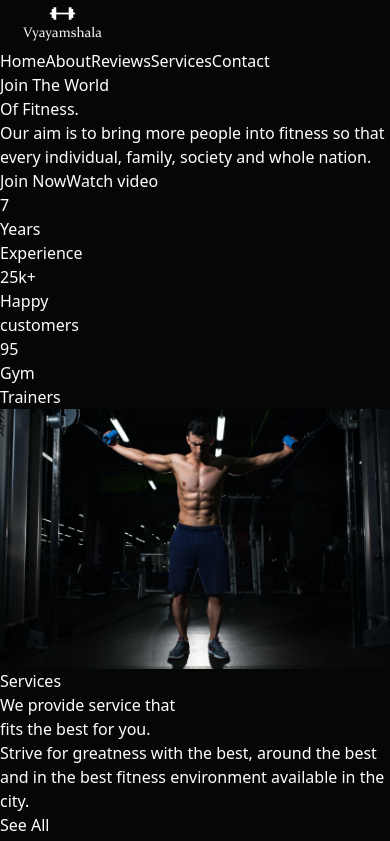
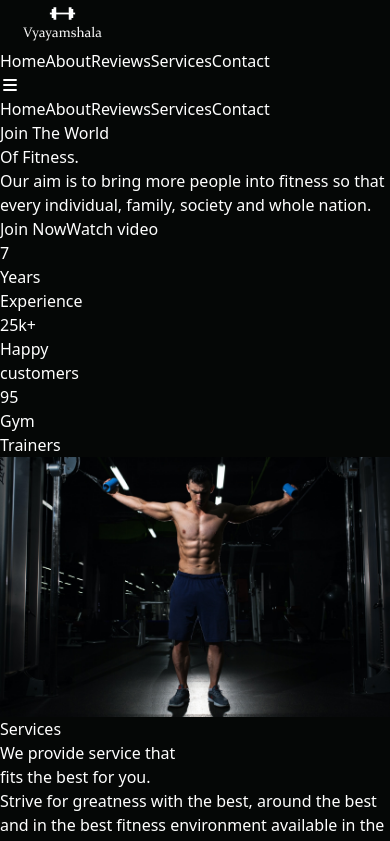
Before and after one commit to MuhammadWaris-55/Gym-Landing-Page, a React (Vite) app: page / in a window 390 px wide. Shown: the top 841 px of the page. Built offline with nearby package versions, Linux system fonts and the light colour scheme.

Commit message:
Make the navbar fully responsive

```diff
--- a/package.json
+++ b/package.json
@@ -10,6 +10,7 @@
     "preview": "vite preview"
   },
   "dependencies": {
+    "@fortawesome/fontawesome-free": "^7.2.0",
     "@fortawesome/free-brands-svg-icons": "^7.2.0",
     "@fortawesome/react-fontawesome": "^3.2.0",
     "react": "^19.2.0",
--- a/src/components/Navbar.jsx
+++ b/src/components/Navbar.jsx
@@ -1,14 +1,18 @@
+import { useState } from "react";
 import logo from "../assets/logo.png";
 
 const Navbar = () => {
+
+      const [isOpen, setIsOpen] = useState(false);
+
     return (
-        <nav className="w-full bg-[#050706] h-16 flex items-center px-14">
+        <nav className="w-full bg-[#050706] h-16 flex items-center px-6 md:px-14 relative">
 
             <div className="flex items-center">
-                <img src={logo} alt="Vyayamshala Logo" className="h-10 w-auto"/>
+                <img src={logo} alt="Vyayamshala Logo" className="h-10 w-auto" />
             </div>
 
-            <div className="flex items-center gap-12 ml-auto text-base font-light text-gray-300">
+            <div className="hidden md:flex items-center gap-12 ml-auto text-base font-light text-gray-300">
 
                 <a href="#home" className="text-yellow-400 transition">
                     Home
@@ -29,8 +33,44 @@ const Navbar = () => {
                 <a href="#contact" className="hover:text-yellow-400 transition">
                     Contact
                 </a>
+            </div>
+
+            <div className="md:hidden ml-auto text-gray-300 text-2xl cursor-pointer z-50"
+                 onClick={() => setIsOpen(!isOpen)}>
+
+                {isOpen ? (
+                    <i className="fa-solid fa-xmark"></i>
+                ) : (
+                    <i className="fa-solid fa-bars"></i>
+                )}
 
             </div>
+
+            <div className={`absolute top-16 left-0 w-full bg-[#050706] flex flex-col items-center gap-6 py-6 text-gray-300 text-lg transition-all duration-500 ease-in-out
+                ${isOpen ? "opacity-100 translate-y-0" : "opacity-0 -translate-y-5 pointer-events-none"}`}>
+
+                <a href="#home" onClick={() => setIsOpen(false)} className="text-yellow-400">
+                    Home
+                </a>
+
+                <a href="#about" onClick={() => setIsOpen(false)} className="hover:text-yellow-400">
+                    About
+                </a>
+
+                <a href="#reviews" onClick={() => setIsOpen(false)} className="hover:text-yellow-400">
+                    Reviews
+                </a>
+
+                <a href="#services" onClick={() => setIsOpen(false)} className="hover:text-yellow-400">
+                    Services
+                </a>
+
+                <a href="#contact" onClick={() => setIsOpen(false)} className="hover:text-yellow-400">
+                    Contact
+                </a>
+
+            </div>
+
         </nav>
     );
 };
--- a/src/main.jsx
+++ b/src/main.jsx
@@ -2,6 +2,8 @@ import React from "react";
 import { createRoot } from "react-dom/client";
 import App from "./App";
 import "./index.css";
+import '@fortawesome/fontawesome-free/css/all.min.css';
+
 
 createRoot(document.getElementById("root")).render(
   <React.StrictMode>
```
Also changed, not shown: 1 other file (tests, documents, lock files or other folders).
